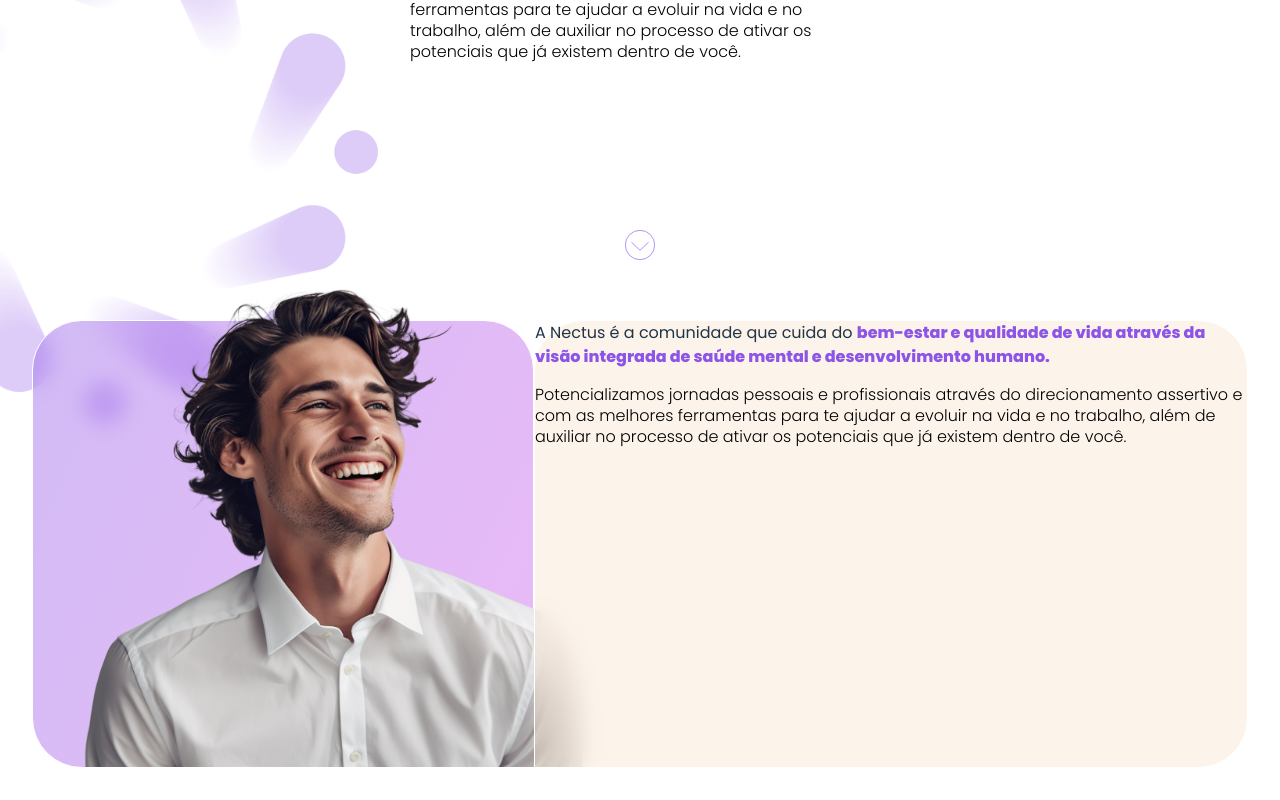
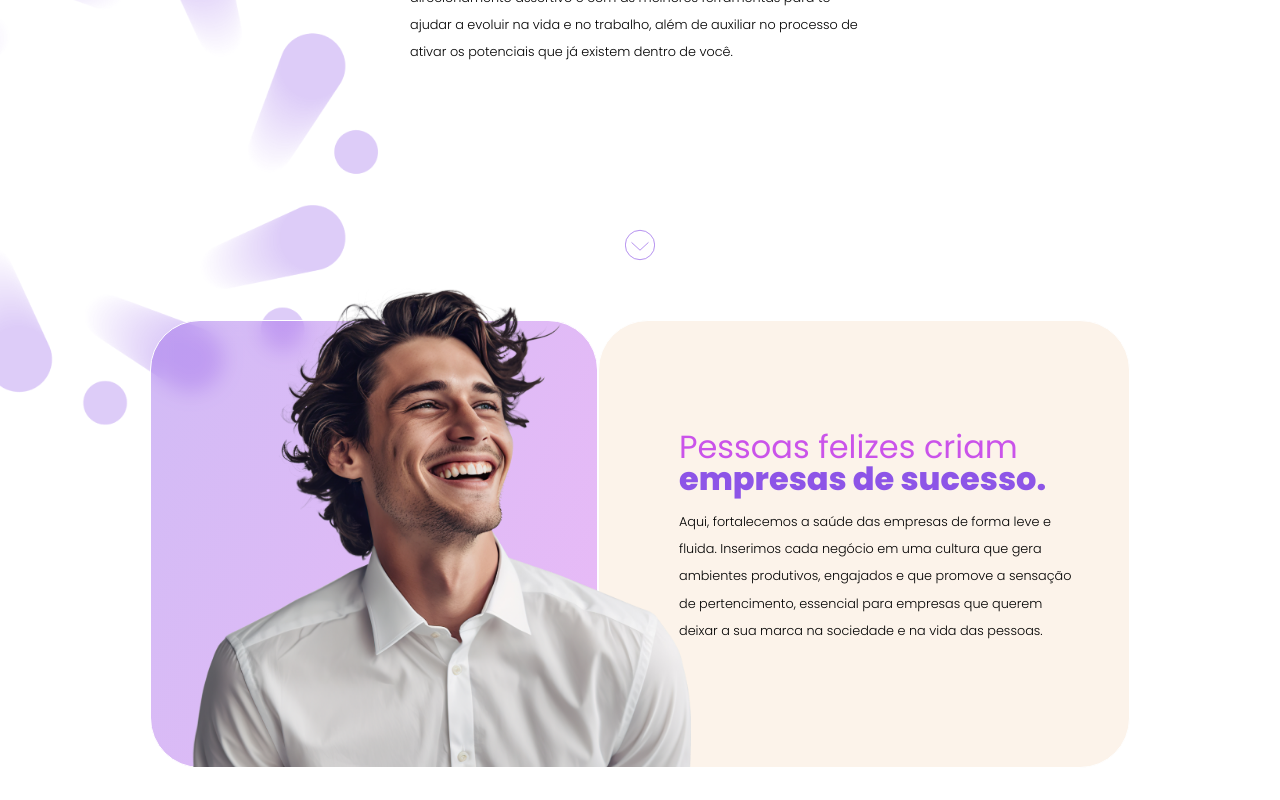
Before and after one commit to sahdibernardi/nectus, a React (Vite) app: page / in a window 1280 px wide. Shown: the part 1368-2168 px from the top of the page. Built offline with nearby package versions, Linux system fonts and the light colour scheme.

Commit message:
finish section 4

```diff
--- a/src/pages/Homepage.jsx
+++ b/src/pages/Homepage.jsx
@@ -39,10 +39,10 @@ function Homepage() {
       </div>
       <div className='s4-right'>
         <span id='s4-text'>
-          A Nectus é a comunidade que cuida do <span id="s2-hl">bem-estar e qualidade de vida através da visão integrada de saúde mental e desenvolvimento humano.</span>
+          Pessoas felizes criam <span id="s2-hl">empresas de sucesso.</span>
         </span>
         <p className='s2-text'>
-          Potencializamos jornadas pessoais e profissionais através do direcionamento assertivo e com as melhores ferramentas para te ajudar a evoluir na vida e no trabalho, além de auxiliar no processo de ativar os potenciais que já existem dentro de você.
+          Aqui, fortalecemos a saúde das empresas de forma leve e fluida. Inserimos cada negócio em uma cultura que gera ambientes produtivos, engajados e que promove a sensação de pertencimento, essencial para empresas que querem deixar a sua marca na sociedade e na vida das pessoas.
         </p>
       </div>
     </div>
--- a/src/style/homepage.css
+++ b/src/style/homepage.css
@@ -100,8 +100,18 @@
 .s4-right {
   border-radius: 0px 0px 50px 50px;
   border: 1px solid #FFF;
-  background: rgba(245, 221, 194, 0.35);
+  background: rgb(245 221 194 / 0.35);
   backdrop-filter: blur(10px);
+  display: flex;
+  flex-direction: column;
+  padding: 20px;
+  align-items: center;
+  justify-content: center;
+  font-size: 1.2rem;
+  line-height: 1.5rem;
+  color: var(--nectus-purple-light);
+  height: 350px;
+  width: 280px;
 }
 
 @media screen and (min-width: 768px) {
@@ -136,6 +146,11 @@
     padding: 0px;
   }
 
+  .s2-text {
+    line-height: 1.7rem;
+    font-size: 0.8rem;
+  }
+
   .graphic-logo {
     width: 570px;
     display: flex;
@@ -158,16 +173,23 @@
 
   .s4-left {
     border-radius: 50px 50px 0px 50px;
-    width: 500px;
+    width: 446px;
     height: 446px;
   }
 
   #s4-men {
     width: 500px;
-    margin-left: 50px;
+    margin-left: 40px;
+    z-index: 2;
   }
 
   .s4-right {
     border-radius: 50px 50px 50px 0px;
+    width: 400px;
+    height: 446px;
+    backdrop-filter: none;
+    font-size: 2rem;
+    line-height: 2rem;
+    padding: 0px 50px 0px 80px;
   }
 }
```
